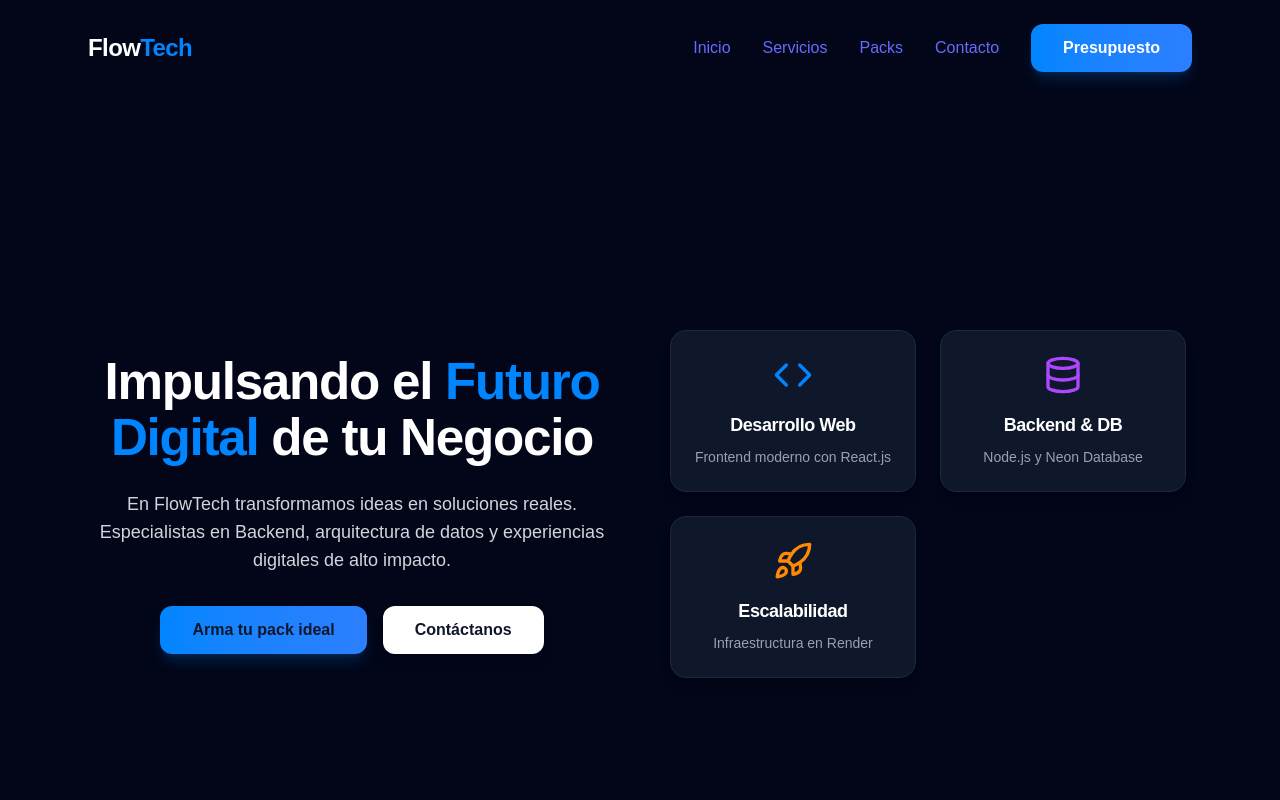
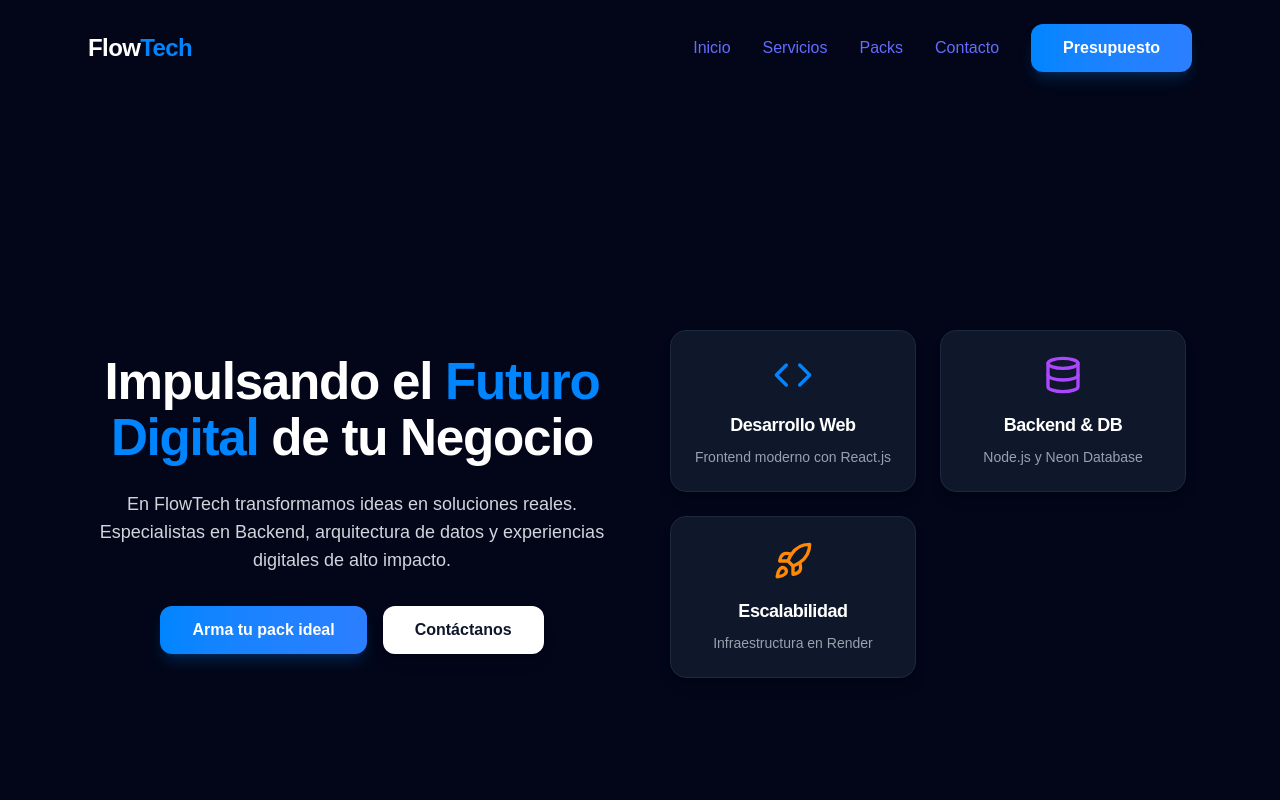
Before and after one commit to Matifrancomano1/web-flowtech, a React (Vite) app: page / in a window 1280 px wide. Shown: the top 800 px of the page. Built offline with nearby package versions, Linux system fonts and the light colour scheme.

Commit message:
cambio de colores

```diff
--- a/src/components/Hero.jsx
+++ b/src/components/Hero.jsx
@@ -21,7 +21,7 @@ const Hero = () => {
           </p>
 
           <div className="mt-8 flex items-center justify-center gap-4">
-            <a href="#packs" className="btn-primary !text-slate-900">Arma tu pack ideal</a>
+            <a href="#packs" className="btn-primary">Arma tu pack ideal</a>
             <a href="#contacto" className="btn-white">Contáctanos</a>
           </div>
         </Motion.div>
--- a/src/components/Packs.jsx
+++ b/src/components/Packs.jsx
@@ -82,7 +82,7 @@ const Packs = () => {
             href="#contacto"
             whileHover={{ scale: 1.05 }}
             whileTap={{ scale: 0.95 }}
-            className="inline-block bg-gradient-to-r from-blue-600 to-purple-600 text-white px-12 py-5 rounded-full font-bold text-lg shadow-lg hover:shadow-blue-500/30 transition-all cursor-pointer"
+            className="inline-block bg-gradient-to-r from-blue-600 to-purple-600 !text-white px-12 py-5 rounded-full font-bold text-lg shadow-lg hover:shadow-blue-500/30 transition-all cursor-pointer"
           >
             Arma tu pack ideal
           </Motion.a>
```
